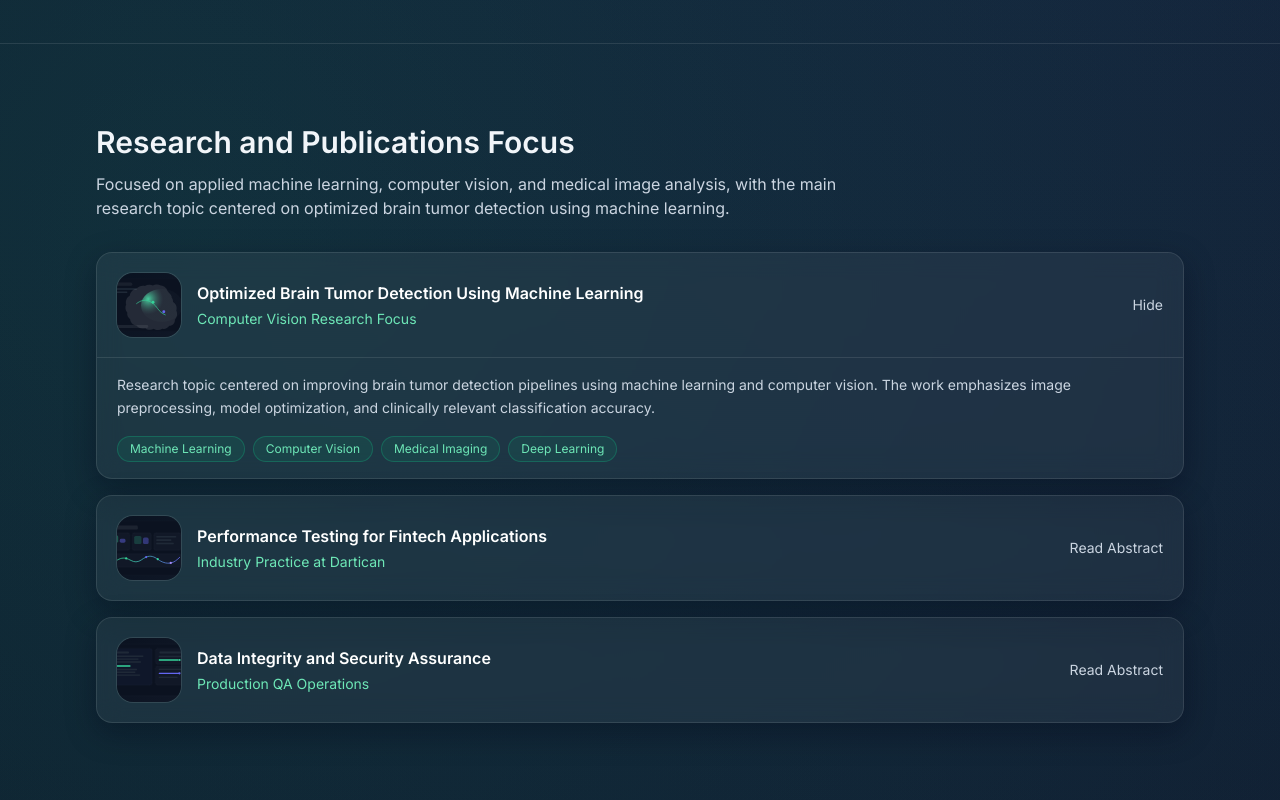
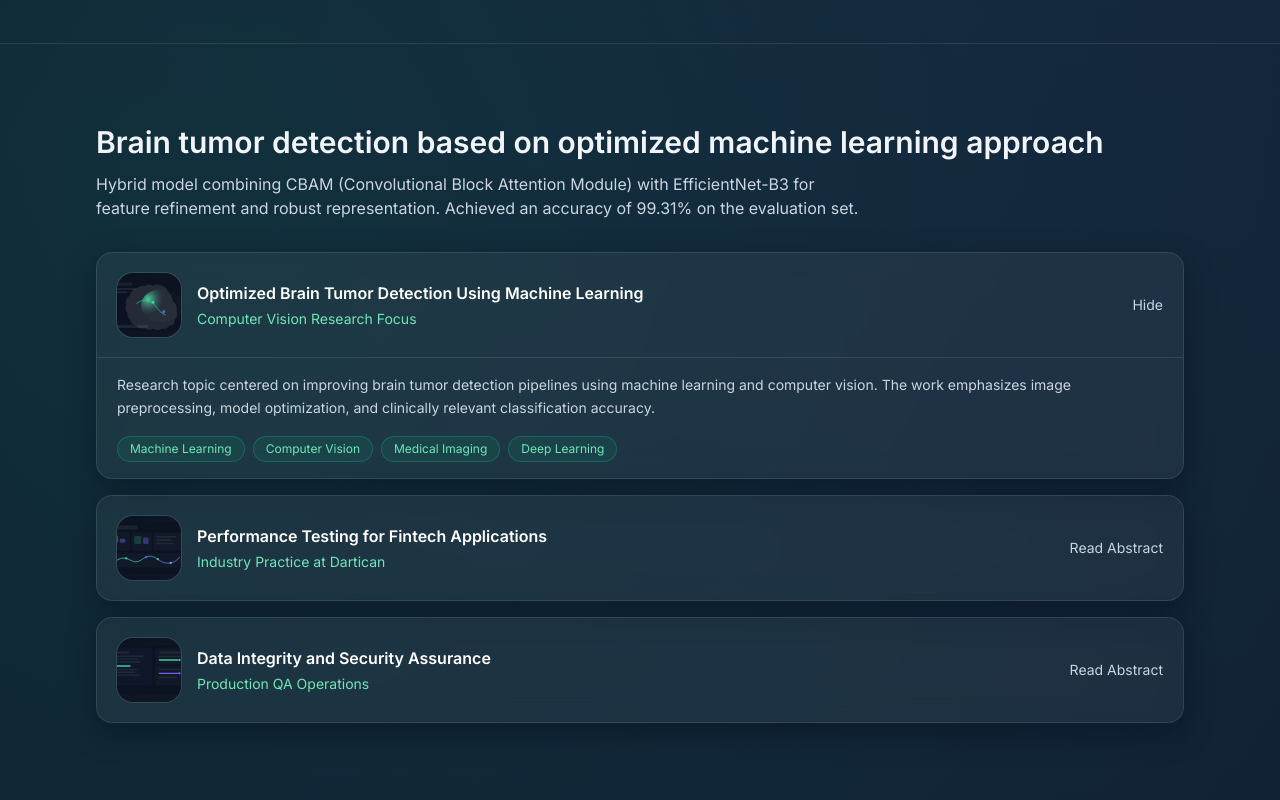
Before and after one commit to junaidaurungzaib-ai/portflio, a Next.js app: page / in a window 1280 px wide. Shown: the part 1000-1800 px from the top of the page. Built offline with nearby package versions, Linux system fonts and the light colour scheme.

Commit message:
Research section improved

```diff
--- a/components/PortfolioPage.tsx
+++ b/components/PortfolioPage.tsx
@@ -409,9 +409,9 @@ export default function PortfolioPage() {
         </section>
 
         <section id="research" className="section-wrap py-16 sm:py-20">
-          <h2 className="section-title">Research and Publications Focus</h2>
+          <h2 className="section-title">Brain tumor detection based on optimized machine learning approach</h2>
           <p className="mt-3 max-w-3xl text-slate-300">
-            Focused on applied machine learning, computer vision, and medical image analysis, with the main research topic centered on optimized brain tumor detection using machine learning.
+            Hybrid model combining CBAM (Convolutional Block Attention Module) with EfficientNet-B3 for feature refinement and robust representation. Achieved an accuracy of 99.31% on the evaluation set.
           </p>
 
           <div className="mt-8 space-y-4">
@@ -694,9 +694,15 @@ export default function PortfolioPage() {
                 transition={{ delay: Math.min(index * 0.05, 0.3) }}
                 className="glass-card overflow-hidden"
               >
-                <div className="h-52 w-full flex items-center justify-center bg-slate-800">
-                  <span className="text-sm text-slate-300">Certificate / Award</span>
-                </div>
+                <img
+                  src={item.image ? encodeURI(item.image) : "https://via.placeholder.com/1200x600?text=Certificate+Image"}
+                  alt={item.title}
+                  loading="lazy"
+                  className="h-52 w-full object-cover"
+                  onError={(e) => {
+                    (e.currentTarget as HTMLImageElement).src = "https://via.placeholder.com/1200x600?text=Certificate+Image";
+                  }}
+                />
 
                 <div className="p-5">
                   <div className="flex flex-wrap items-center justify-between gap-2">
```
